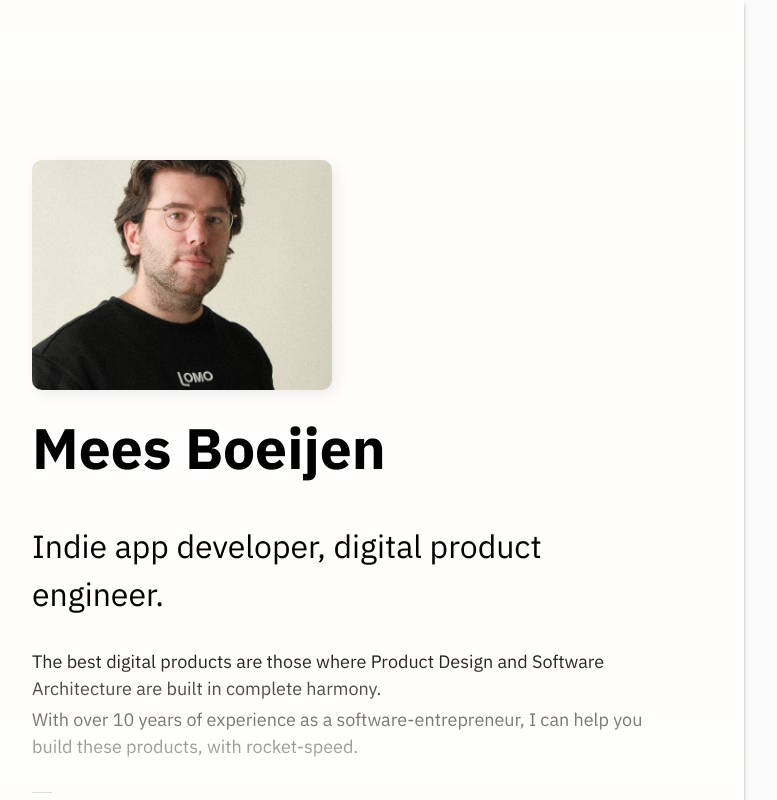
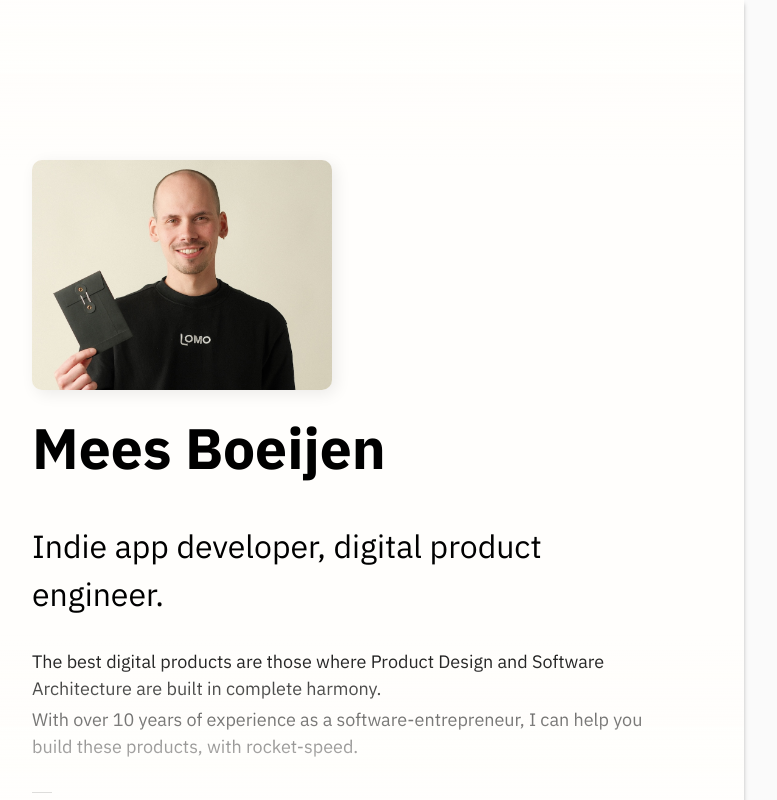
Before and after one commit to ameesme/amees.me, a Next.js app: page / in a window 1280 px wide. Shown: the top 800 px of the page, without its empty margins (96-873 px from the left). Built offline with nearby package versions, Linux system fonts and the light colour scheme.

Commit message:
Switched picture to myself

```diff
--- a/src/app/page.tsx
+++ b/src/app/page.tsx
@@ -11,7 +11,7 @@ export default function Home() {
         <Section>
           <div className="relative w-[300px] h-[230px] rounded-[10px] shadow-light mb-4">
             <Image
-              src="/mitchel.png"
+              src="/mees.jpg"
               alt="Portrait photo of myself"
               className="object-cover rounded-[10px]"
               fill
```
Also changed, not shown: public/mees.jpg (added), public/mitchel.png (deleted).
